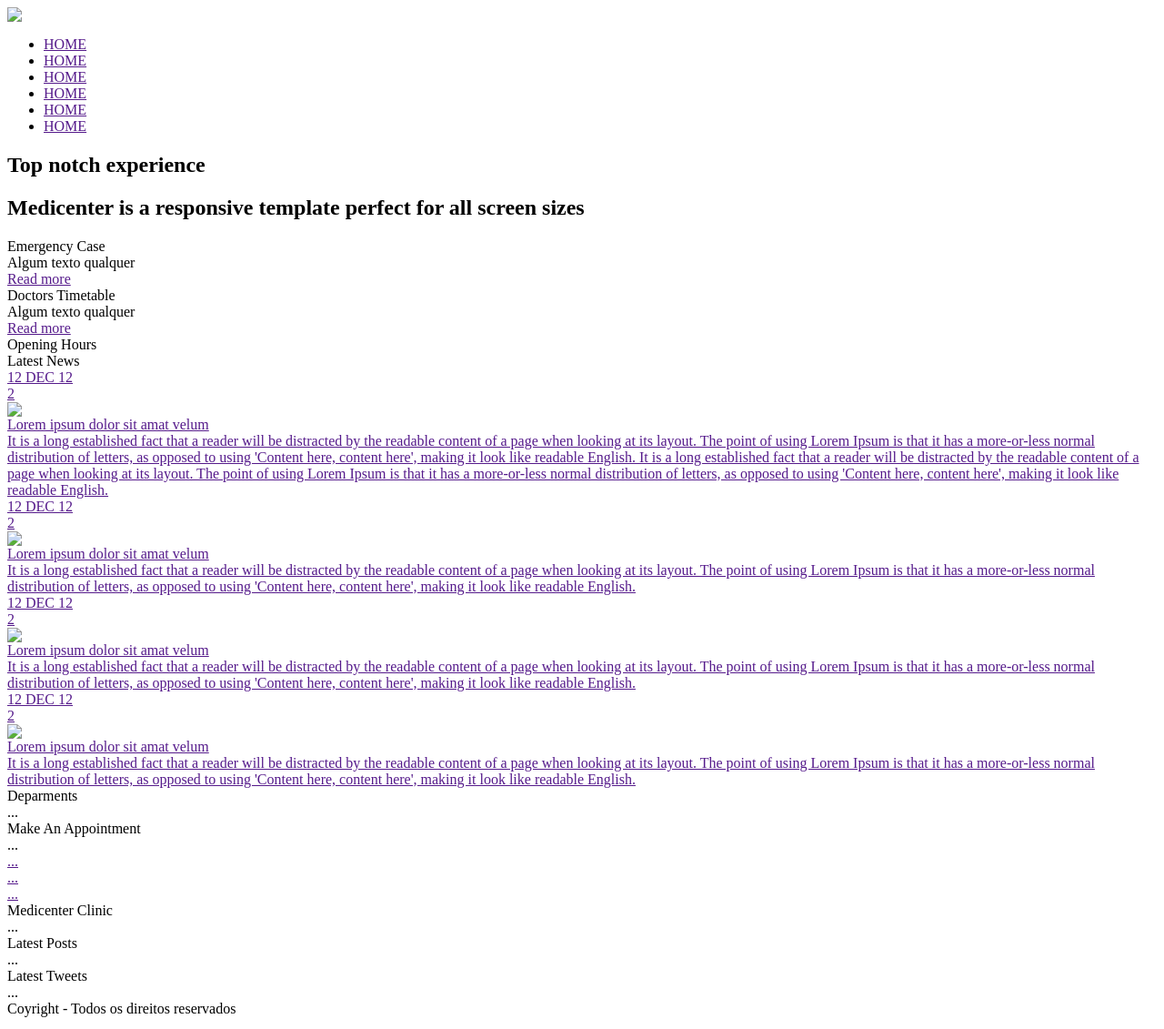
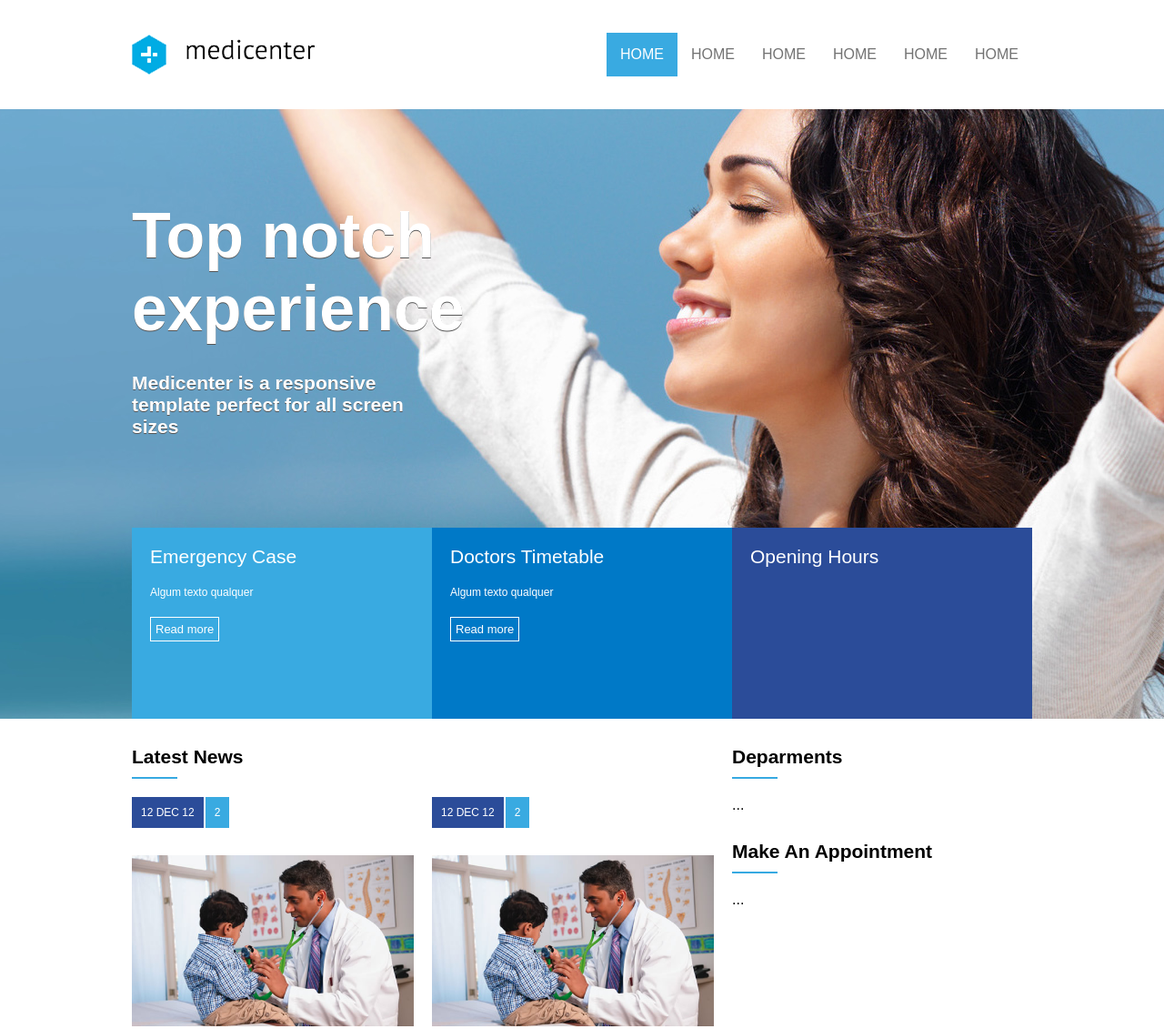
Before and after one commit to Lucasantoniopintodelara/TURMAE, a plain HTML site: page index.html in a window 1280 px wide. Shown: the top 1131 px of the page at 91% size. Drawn offline with Linux system fonts and the light colour scheme; files whose address does not match are found by name.

Commit message:
Update index.html

```diff
--- a/index.html
+++ b/index.html
@@ -4,7 +4,7 @@
 <meta charset="UTF-8" />
 <meta name="viewport" content="width=device-width,user-scalable=0" />
 
-<link rel="stylesheet" type="text/css" href="assets/css/template.css" />
+<link rel="stylesheet" type="text/css" href="style.css" />
 
 <script type="text/javascript">
 window.onload = function(){
@@ -26,7 +26,7 @@ window.onload = function(){
 <header>
 	<div class="container">
 		<div class="logo">
-			<a href=""><img src="assets/images/logo.png" /></a>
+			<a href=""><img src="logo.png" /></a>
 		</div>
 		<div class="menu">
 			<nav>
@@ -89,7 +89,7 @@ window.onload = function(){
 								<div class="news_comments">2</div>
 							</div>
 							<div class="news_thumbnail">
-								<img src="assets/images/dr.jpg" />
+								<img src="dr.jpg" />
 							</div>
 							<div class="news_title">
 								Lorem ipsum dolor sit amat velum
@@ -108,7 +108,7 @@ window.onload = function(){
 								<div class="news_comments">2</div>
 							</div>
 							<div class="news_thumbnail">
-								<img src="assets/images/dr.jpg" />
+								<img src="dr.jpg" />
 							</div>
 							<div class="news_title">
 								Lorem ipsum dolor sit amat velum
@@ -126,7 +126,7 @@ window.onload = function(){
 								<div class="news_comments">2</div>
 							</div>
 							<div class="news_thumbnail">
-								<img src="assets/images/dr.jpg" />
+								<img src="dr.jpg" />
 							</div>
 							<div class="news_title">
 								Lorem ipsum dolor sit amat velum
@@ -144,7 +144,7 @@ window.onload = function(){
 								<div class="news_comments">2</div>
 							</div>
 							<div class="news_thumbnail">
-								<img src="assets/images/dr.jpg" />
+								<img src="dr.jpg" />
 							</div>
 							<div class="news_title">
 								Lorem ipsum dolor sit amat velum
```
